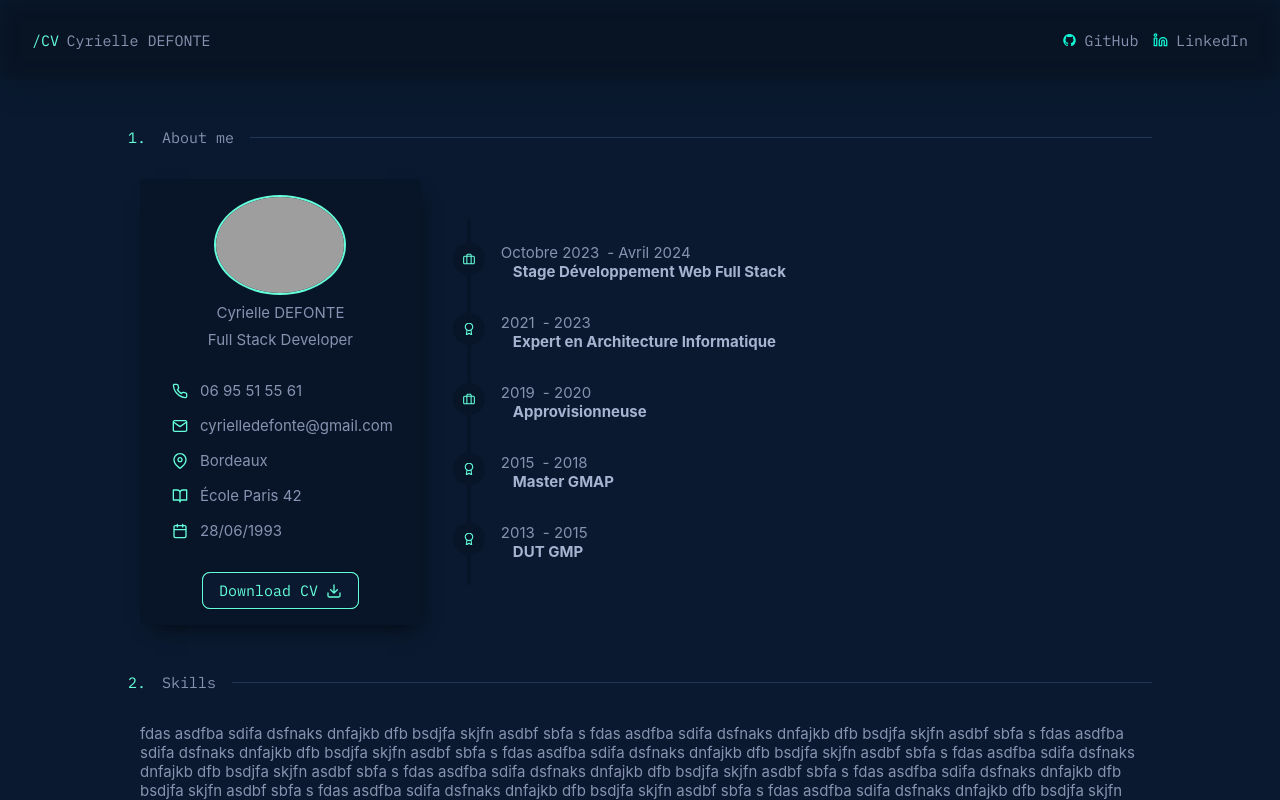
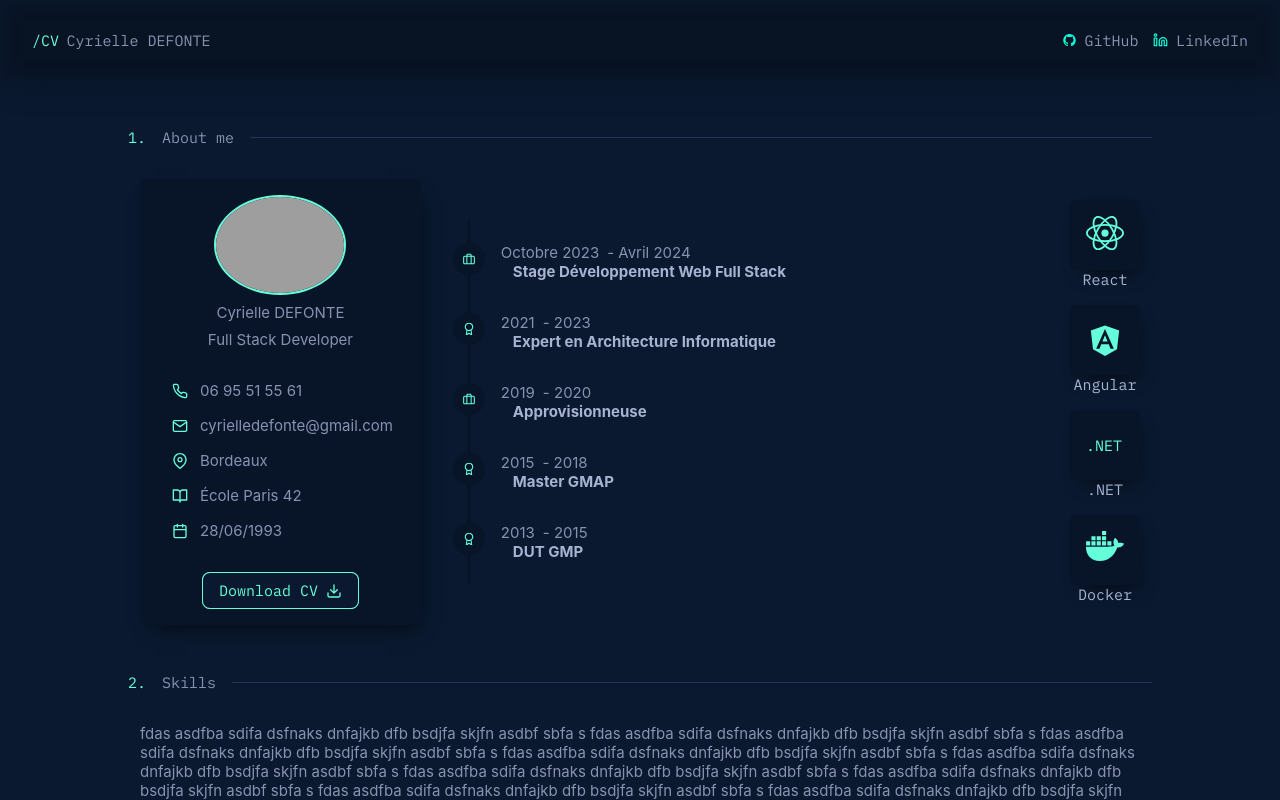
Before and after one commit to cdefonte42/Portofolio, an Angular app in the folder front/: page / in a window 1280 px wide. Shown: the top 800 px of the page. Built offline with nearby package versions, Linux system fonts and the light colour scheme; grey boxes are pictures that could not be loaded.

Commit message:
[add] skill cards

```diff
--- a/front/src/app/app.component.css
+++ b/front/src/app/app.component.css
@@ -43,3 +43,36 @@ app-section-title {
         width: fit-content;
     }
 }
+
+.skills {
+    display: flex;
+    gap: 1rem;
+    flex-wrap: wrap;
+    justify-content: space-around;
+}
+
+.skill-card {
+    font-family: IBM Plex Mono;
+    color: var(--light-slate);
+    display: flex;
+    flex-direction: column;
+    justify-items: center;
+    align-items: center;
+}
+
+.skill-logo {
+    color: var(--green);
+    width: 70px;
+    height: 70px;
+    background-color: var(--navy-shadow);
+}
+
+.skill-logo > svg {
+    width: 100%;
+}
+
+.skill-logo:has(div) {
+    display: flex;
+    justify-items: center;
+    align-items: center;
+}
--- a/front/src/app/app.component.html
+++ b/front/src/app/app.component.html
@@ -6,6 +6,57 @@
     <div class="content">
         <app-overview />
         <app-timeline />
+        <div class="skills">
+            <div class="skill-card">
+                <app-card class="skill-logo">
+                    <svg class="icon" viewBox="-10.5 -9.45 21 18.9" fill="none" xmlns="http://www.w3.org/2000/svg">
+                        <circle cx="0" cy="0" r="2" fill="currentColor"></circle>
+                        <g stroke="currentColor" stroke-width="1" fill="none">
+                            <ellipse rx="10" ry="4.5"></ellipse>
+                            <ellipse rx="10" ry="4.5" transform="rotate(60)"></ellipse>
+                            <ellipse rx="10" ry="4.5" transform="rotate(120)"></ellipse>
+                        </g>
+                    </svg>
+                </app-card>
+                <div class="text">React</div>
+            </div>
+            <div class="skill-card">
+                <app-card class="skill-logo">
+                    <svg version="1.1" id="Layer_1" xmlns="http://www.w3.org/2000/svg"
+                        xmlns:xlink="http://www.w3.org/1999/xlink" viewBox="0 0 250 250">
+                        <g>
+                            <polygon fill="currentColor"
+                                points="108,135.4 125,135.4 125,135.4 125,135.4 142,135.4 125,94.5 	" />
+                            <path fill="currentColor" d="M125,30L125,30L125,30L31.9,63.2l14.2,123.1L125,230l0,0l0,0l78.9-43.7l14.2-123.1L125,30z M183.1,182.6h-21.7h0
+		l-11.7-29.2H125h0h0h-24.7l-11.7,29.2h0H66.9h0L125,52.1l0,0l0,0l0,0l0,0L183.1,182.6L183.1,182.6z" />
+                        </g>
+                    </svg>
+
+                </app-card>
+                <div class="text">Angular</div>
+            </div>
+            <div class="skill-card">
+                <app-card class="skill-logo">
+                    <div>
+                        .NET
+                    </div>
+                </app-card>
+                <div class=" text">.NET
+                </div>
+            </div>
+            <div class="skill-card">
+                <app-card class="skill-logo">
+                    <svg id="Layer_1" data-name="Layer 1" xmlns="http://www.w3.org/2000/svg" viewBox="0 0 756.26 596.9">
+                        <defs>
+
+                        </defs>
+                        <path fill="currentColor"
+                            d="M743.96,245.25c-18.54-12.48-67.26-17.81-102.68-8.27-1.91-35.28-20.1-65.01-53.38-90.95l-12.32-8.27-8.21,12.4c-16.14,24.5-22.94,57.14-20.53,86.81,1.9,18.28,8.26,38.83,20.53,53.74-46.1,26.74-88.59,20.67-276.77,20.67H.06c-.85,42.49,5.98,124.23,57.96,190.77,5.74,7.35,12.04,14.46,18.87,21.31,42.26,42.32,106.11,73.35,201.59,73.44,145.66.13,270.46-78.6,346.37-268.97,24.98.41,90.92,4.48,123.19-57.88.79-1.05,8.21-16.54,8.21-16.54l-12.3-8.27ZM189.67,206.39h-81.7v81.7h81.7v-81.7ZM295.22,206.39h-81.7v81.7h81.7v-81.7ZM400.77,206.39h-81.7v81.7h81.7v-81.7ZM506.32,206.39h-81.7v81.7h81.7v-81.7ZM84.12,206.39H2.42v81.7h81.7v-81.7ZM189.67,103.2h-81.7v81.7h81.7v-81.7ZM295.22,103.2h-81.7v81.7h81.7v-81.7ZM400.77,103.2h-81.7v81.7h81.7v-81.7ZM400.77,0h-81.7v81.7h81.7V0Z" />
+                    </svg>
+                </app-card>
+                <div class=" text">Docker
+                </div>
+            </div>
         </div>
     </div>
     <div class="section">
@@ -23,7 +74,8 @@
             fdas asdfba sdifa dsfnaks dnfajkb dfb bsdjfa skjfn asdbf sbfa s
             fdas asdfba sdifa dsfnaks dnfajkb dfb bsdjfa skjfn asdbf sbfa s
             fdas asdfba sdifa dsfnaks dnfajkb dfb bsdjfa skjfn asdbf sbfa s
-        fdas asdfba sdifa dsfnaks dnfajkb dfb bsdjfa skjfn asdbf sbfa sdas asdfba sdifa dsfnaks dnfajkb dfb bsdjfa skjfn
+            fdas asdfba sdifa dsfnaks dnfajkb dfb bsdjfa skjfn asdbf sbfa sdas asdfba sdifa dsfnaks dnfajkb dfb bsdjfa
+            skjfn
             asdbf sbfa s
             fdas asdfba sdifa dsfnaks dnfajkb dfb bsdjfa skjfn asdbf sbfa s
             fdas asdfba sdifa dsfnaks dnfajkb dfb bsdjfa skjfn asdbf sbfa s
@@ -35,7 +87,8 @@
             fdas asdfba sdifa dsfnaks dnfajkb dfb bsdjfa skjfn asdbf sbfa s
             fdas asdfba sdifa dsfnaks dnfajkb dfb bsdjfa skjfn asdbf sbfa s
             fdas asdfba sdifa dsfnaks dnfajkb dfb bsdjfa skjfn asdbf sbfa s
-        fdas asdfba sdifa dsfnaks dnfajkb dfb bsdjfa skjfn asdbf sbfa sdas asdfba sdifa dsfnaks dnfajkb dfb bsdjfa skjfn
+            fdas asdfba sdifa dsfnaks dnfajkb dfb bsdjfa skjfn asdbf sbfa sdas asdfba sdifa dsfnaks dnfajkb dfb bsdjfa
+            skjfn
             asdbf sbfa s
             fdas asdfba sdifa dsfnaks dnfajkb dfb bsdjfa skjfn asdbf sbfa s
             fdas asdfba sdifa dsfnaks dnfajkb dfb bsdjfa skjfn asdbf sbfa s
@@ -47,7 +100,8 @@
             fdas asdfba sdifa dsfnaks dnfajkb dfb bsdjfa skjfn asdbf sbfa s
             fdas asdfba sdifa dsfnaks dnfajkb dfb bsdjfa skjfn asdbf sbfa s
             fdas asdfba sdifa dsfnaks dnfajkb dfb bsdjfa skjfn asdbf sbfa s
-        fdas asdfba sdifa dsfnaks dnfajkb dfb bsdjfa skjfn asdbf sbfa sdas asdfba sdifa dsfnaks dnfajkb dfb bsdjfa skjfn
+            fdas asdfba sdifa dsfnaks dnfajkb dfb bsdjfa skjfn asdbf sbfa sdas asdfba sdifa dsfnaks dnfajkb dfb bsdjfa
+            skjfn
             asdbf sbfa s
             fdas asdfba sdifa dsfnaks dnfajkb dfb bsdjfa skjfn asdbf sbfa s
             fdas asdfba sdifa dsfnaks dnfajkb dfb bsdjfa skjfn asdbf sbfa s
@@ -59,7 +113,8 @@
             fdas asdfba sdifa dsfnaks dnfajkb dfb bsdjfa skjfn asdbf sbfa s
             fdas asdfba sdifa dsfnaks dnfajkb dfb bsdjfa skjfn asdbf sbfa s
             fdas asdfba sdifa dsfnaks dnfajkb dfb bsdjfa skjfn asdbf sbfa s
-        fdas asdfba sdifa dsfnaks dnfajkb dfb bsdjfa skjfn asdbf sbfa sdas asdfba sdifa dsfnaks dnfajkb dfb bsdjfa skjfn
+            fdas asdfba sdifa dsfnaks dnfajkb dfb bsdjfa skjfn asdbf sbfa sdas asdfba sdifa dsfnaks dnfajkb dfb bsdjfa
+            skjfn
             asdbf sbfa s
             fdas asdfba sdifa dsfnaks dnfajkb dfb bsdjfa skjfn asdbf sbfa s
             fdas asdfba sdifa dsfnaks dnfajkb dfb bsdjfa skjfn asdbf sbfa s
```
Lines whose indentation alone changed are shown as unchanged.
